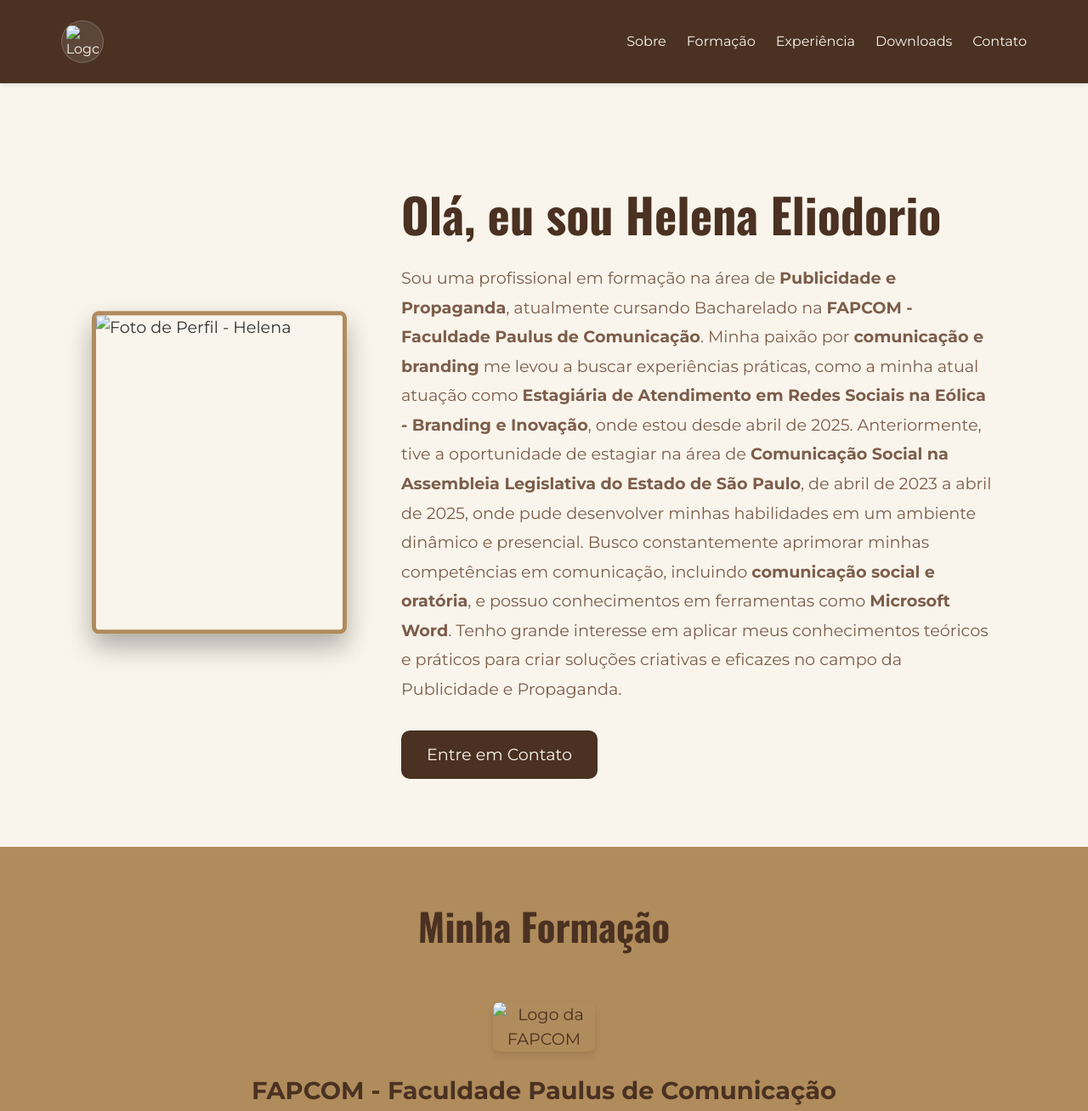
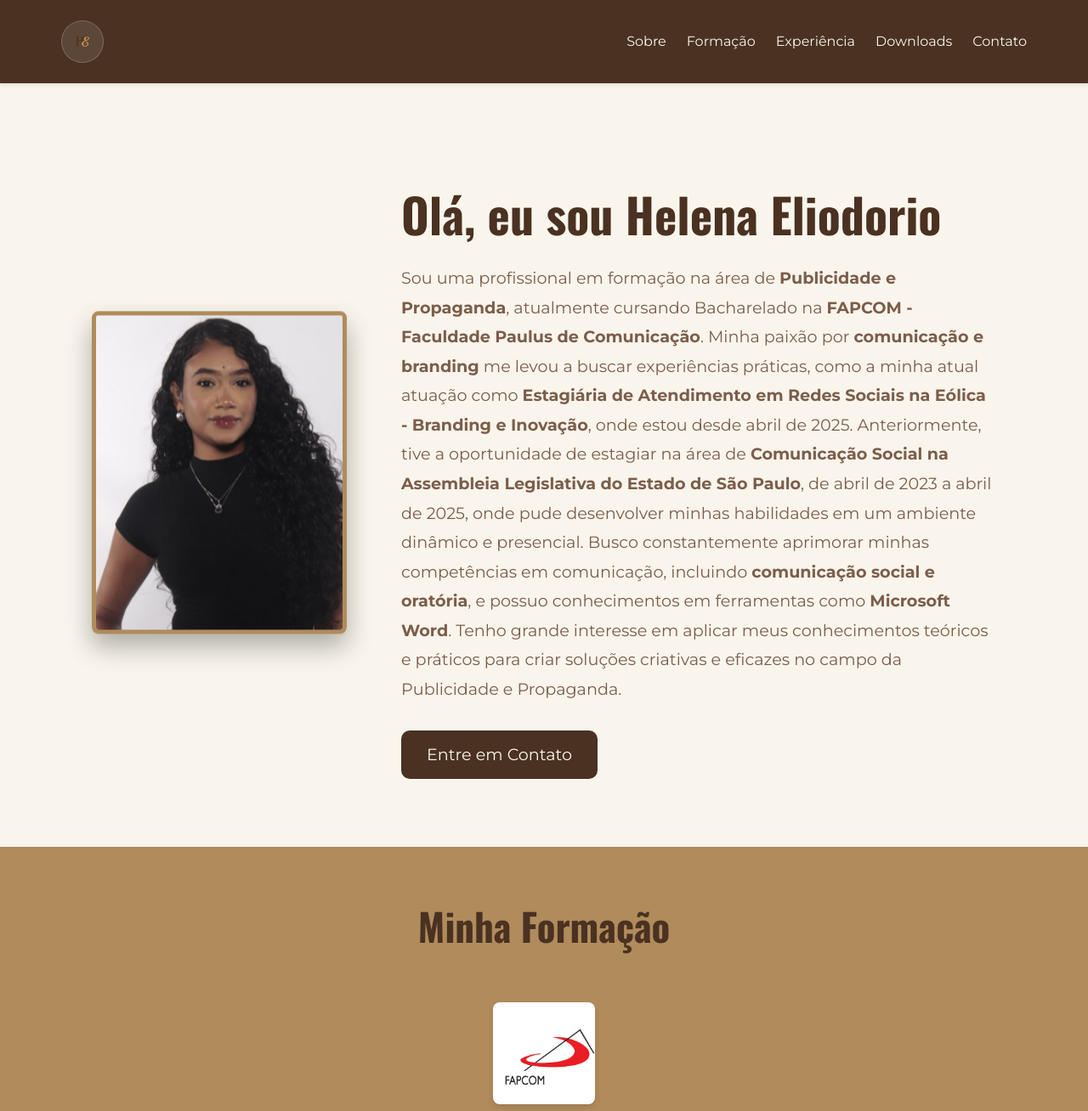
Before and after one commit to joaoabreu004/ptl-helena, a plain HTML site: page index.html in a window 1280 px wide. Shown: the top 1308 px of the page at 85% size. Drawn offline with nearby package versions, Linux system fonts and the light colour scheme; the site is published under a folder, as on GitHub Pages, so addresses that start at the root find nothing.

Commit message:
corrigindo imagens

```diff
--- a/index.html
+++ b/index.html
@@ -4,7 +4,7 @@
     <meta charset="UTF-8">
     <meta name="viewport" content="width=device-width, initial-scale=1.0">
     <title>Helena Eliodorio</title>
-    <link rel="icon" href="/imagens/logo.png" type="image/png">
+    <link rel="icon" href="imagens/logo.png" type="image/png">
     <!-- Importa as novas fontes do Google Fonts -->
     <link href="https://fonts.googleapis.com/css2?family=Montserrat:wght@400;600;700&display=swap" rel="stylesheet">
     <link href="https://fonts.googleapis.com/css2?family=Oswald:wght@700&display=swap" rel="stylesheet">
@@ -659,7 +659,7 @@
             <!-- Div para o logo circular -->
             <div class="header-logo">
                 <!-- Substitua 'caminho/para/seu-logo-transparente.png' pela URL real do seu logo transparente -->
-                <img src="/imagens/logo.png" alt="Logo Helena Eliodorio">
+                <img src="imagens/logo.png" alt="Logo Helena Eliodorio">
             </div>
             <nav class="main-nav">
                 <ul>
@@ -679,7 +679,7 @@
             <div class="profile-image-section">
                 <div class="container">
                     <!-- Substitua esta imagem pelo caminho real da sua foto de perfil -->
-                    <img src="/imagens/helena_imagem.jpg" alt="Foto de Perfil - Helena">
+                    <img src="imagens/helena_imagem.jpg" alt="Foto de Perfil - Helena">
                 </div>
             </div>
 
@@ -712,7 +712,7 @@
                 <div class="education-content">
                     <h2>Minha Formação</h2>
                     <div class="education-item">
-                        <img src="/imagens/fapcom.jpg" alt="Logo da FAPCOM">
+                        <img src="imagens/fapcom.jpg" alt="Logo da FAPCOM">
                         <h3>FAPCOM - Faculdade Paulus de Comunicação</h3>
                         <p>
                             Atualmente, estou imersa no universo do <strong>Bacharelado em Publicidade e Propaganda</strong> na FAPCOM.
@@ -733,7 +733,7 @@
                 <h2>Minha Experiência</h2>
                 <div class="experience-list">
                     <div class="experience-item">
-                        <img src="/imagens/eólica.jpeg" alt="Logo da Eólica - Branding e Inovação">
+                        <img src="imagens/eólica.jpeg" alt="Logo da Eólica - Branding e Inovação">
                         <div class="experience-details">
                             <h3>Estagiária de Atendimento em Redes Sociais</h3>
                             <p class="company-name">Eólica - Branding e Inovação · Estágio</p>
@@ -745,7 +745,7 @@
                         </div>
                     </div>
                     <div class="experience-item">
-                        <img src="/imagens/alesp.jpg" alt="Logo da Assembleia Legislativa do Estado de São Paulo">
+                        <img src="imagens/alesp.jpg" alt="Logo da Assembleia Legislativa do Estado de São Paulo">
                         <div class="experience-details">
                             <h3>Estagiária de Comunicação Social</h3>
                             <p class="company-name">Assembleia Legislativa do Estado de São Paulo · Estágio</p>
@@ -822,7 +822,7 @@
     <footer>
         <div class="footer-logo">
             <!-- Usando o mesmo placeholder do logo do cabeçalho -->
-            <img src="/imagens/logo.png" alt="Logo Helena Eliodorio">
+            <img src="imagens/logo.png" alt="Logo Helena Eliodorio">
         </div>
         <p>&copy; 2025 Helena Eliodorio. Todos os direitos reservados.</p>
     </footer>
```
